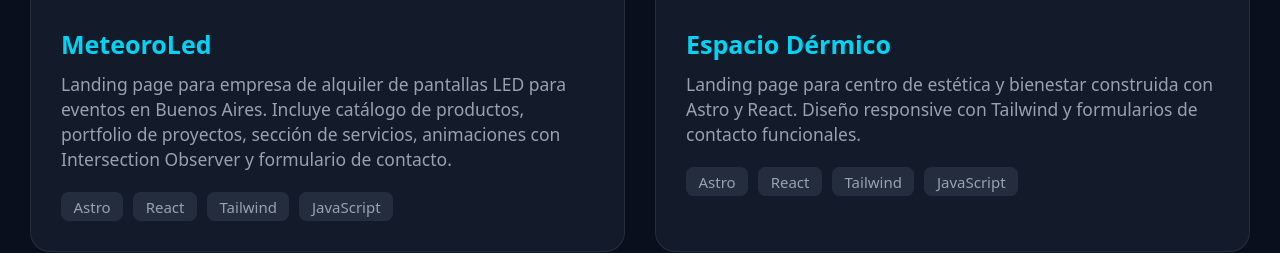
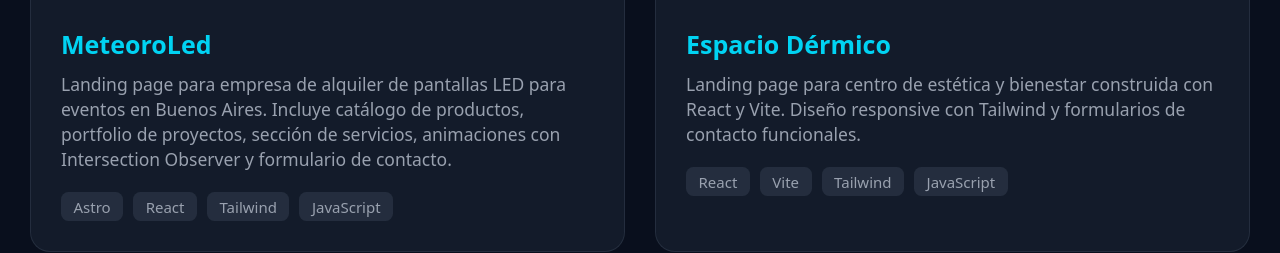
Before and after one commit to AgustinPagliuca/Portfolio, an Astro site: page / in a window 1280 px wide. Shown: the part 2357-2610 px from the top of the page. Built offline with nearby package versions, Linux system fonts and the light colour scheme; Astro itself is replaced by a stand-in of ours.

Commit message:
fix: card description

```diff
--- a/src/data/portfolioData.js
+++ b/src/data/portfolioData.js
@@ -92,10 +92,10 @@
   {
     id: 2,
     title: 'Espacio Dérmico',
-    description: 'Landing page para centro de estética y bienestar construida con Astro y React. Diseño responsive con Tailwind y formularios de contacto funcionales.',
+    description: 'Landing page para centro de estética y bienestar construida con React y Vite. Diseño responsive con Tailwind y formularios de contacto funcionales.',
     image: 'https://images.unsplash.com/photo-1570172619644-dfd03ed5d881?w=600&h=400&fit=crop',
     category: 'Frontend',
-    tech: ['Astro', 'React', 'Tailwind', 'JavaScript'],
+    tech: ['React', 'Vite', 'Tailwind', 'JavaScript'],
     link: 'https://agustinpagliuca.github.io/EspacioDermico/',
     github: 'https://github.com/AgustinPagliuca/EspacioDermico'
   },
```
